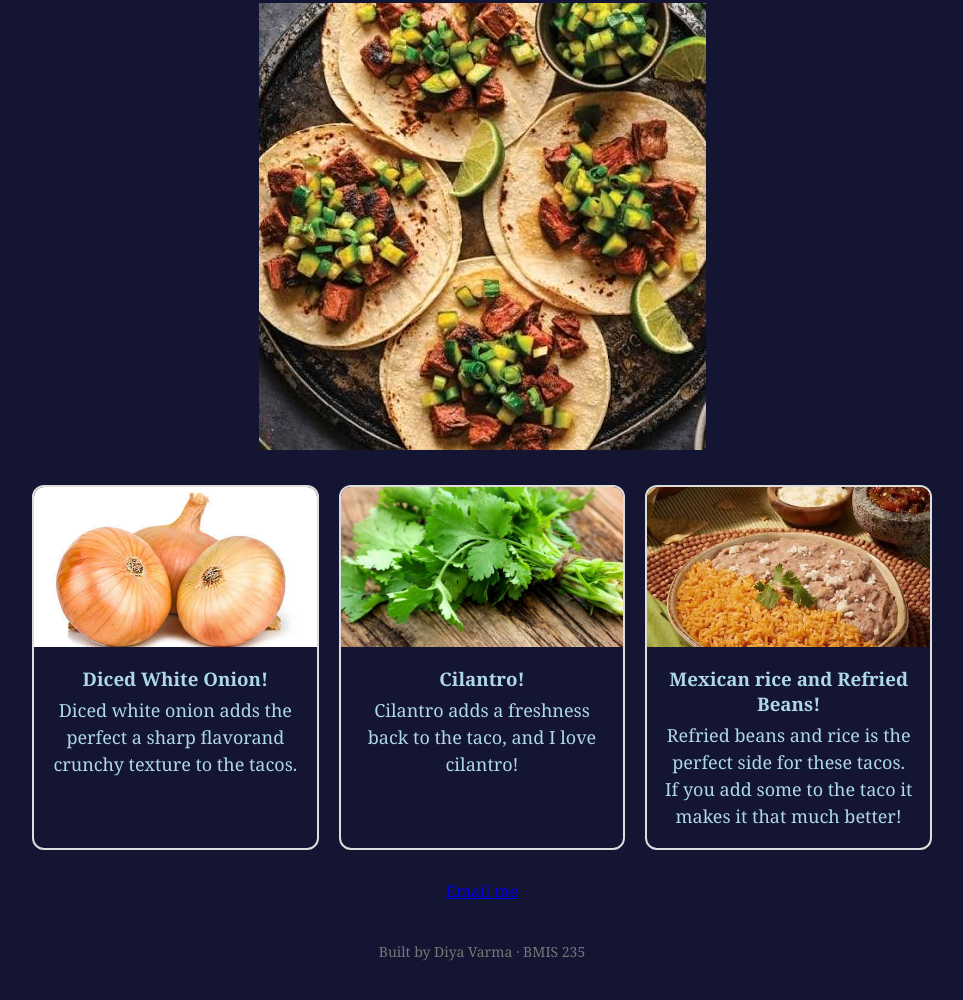
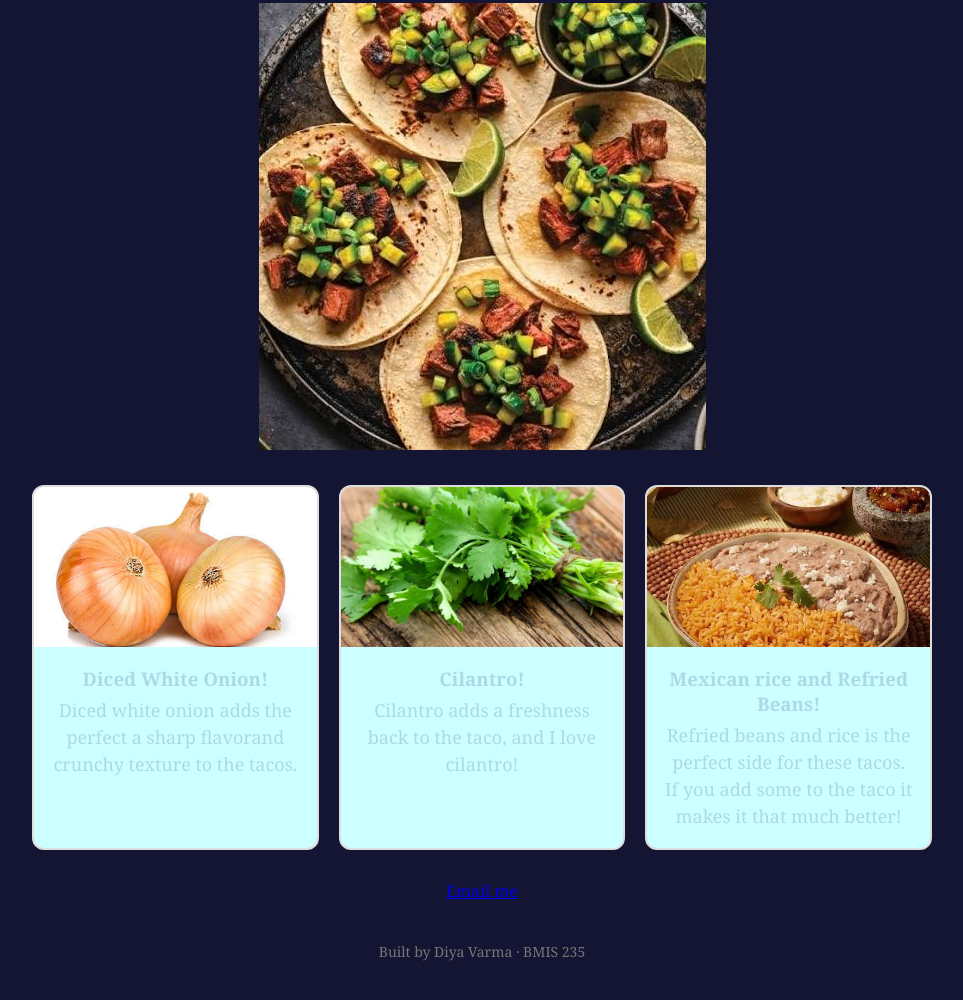
Before and after one commit to dvarma-1/bmis235-html-4, a plain HTML site: page overallfav.html in a window 1280 px wide. Shown: the part 414-1414 px from the top of the page, without its empty margins (158-1121 px from the left). Drawn offline with Linux system fonts and the light colour scheme.

Commit message:
Fix background color format in styles.css

```diff
--- a/styles.css
+++ b/styles.css
@@ -103,7 +103,7 @@ footer {
 }
 .blk-card {
     flex: 1 1 240px;
-    background-color:CCFFFF;
+    background-color:#CCFFFF;
     border: 2px solid #dddddd;
     border-radius: 12px;
     overflow: hidden;
```
